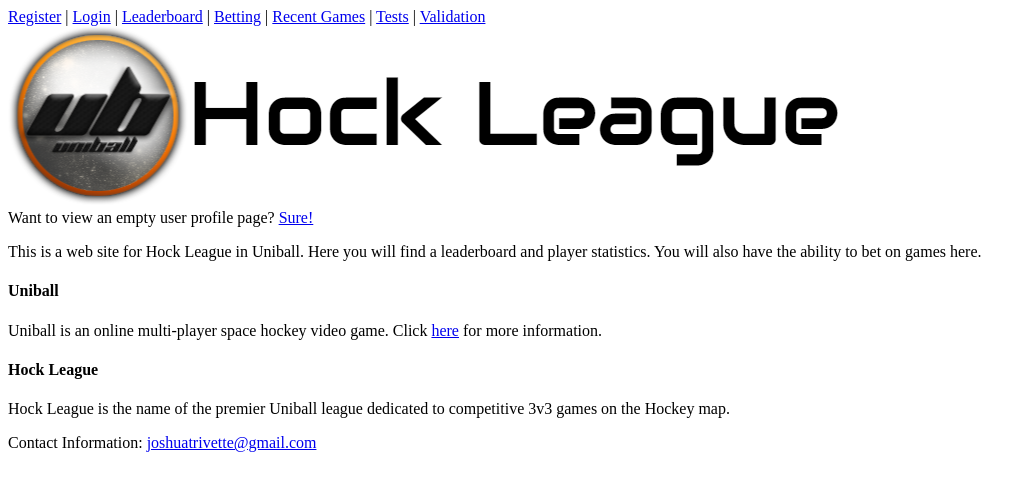
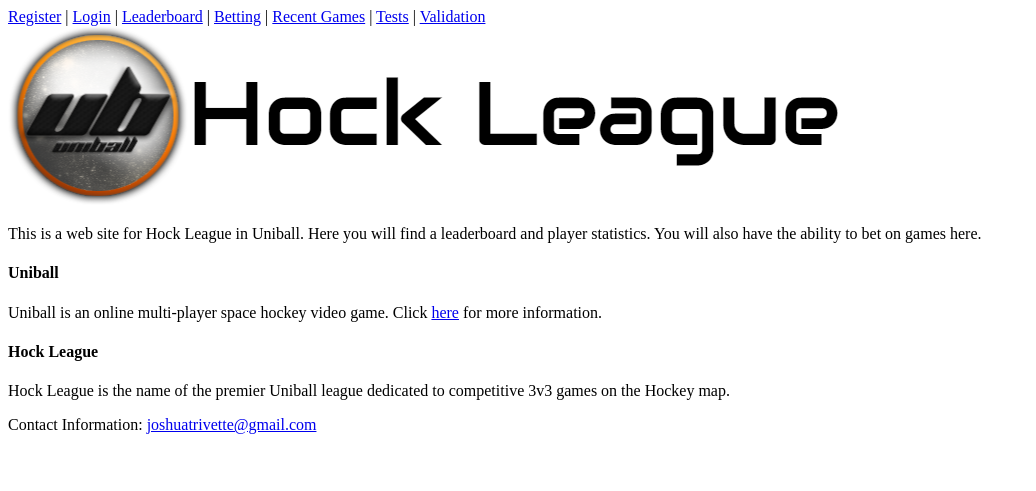
Before and after one commit to Trivette/cs4413, a PHP site: page /index.php in a window 1280 px wide. Shown: the top 491 px of the page, without its empty margins (0-1036 px from the left). Run offline with PHP 8.4, Linux system fonts and the light colour scheme.

Commit message:
Got rid of fake profile page link on home page

```diff
--- a/lab3/tj_lab3/WebContent/views/HomeView.class.php
+++ b/lab3/tj_lab3/WebContent/views/HomeView.class.php
@@ -12,7 +12,6 @@ class HomeView {
   public static function showDetails($user) {
 
 ?>
-	Want to view an empty user profile page?  <a href="profile">Sure!</a>
 	<section>
 		<header>
 		<p>This is a web site for Hock League in Uniball.  Here you will find a leaderboard and player statistics.  You will also have the ability to bet on games here.</p>
```
